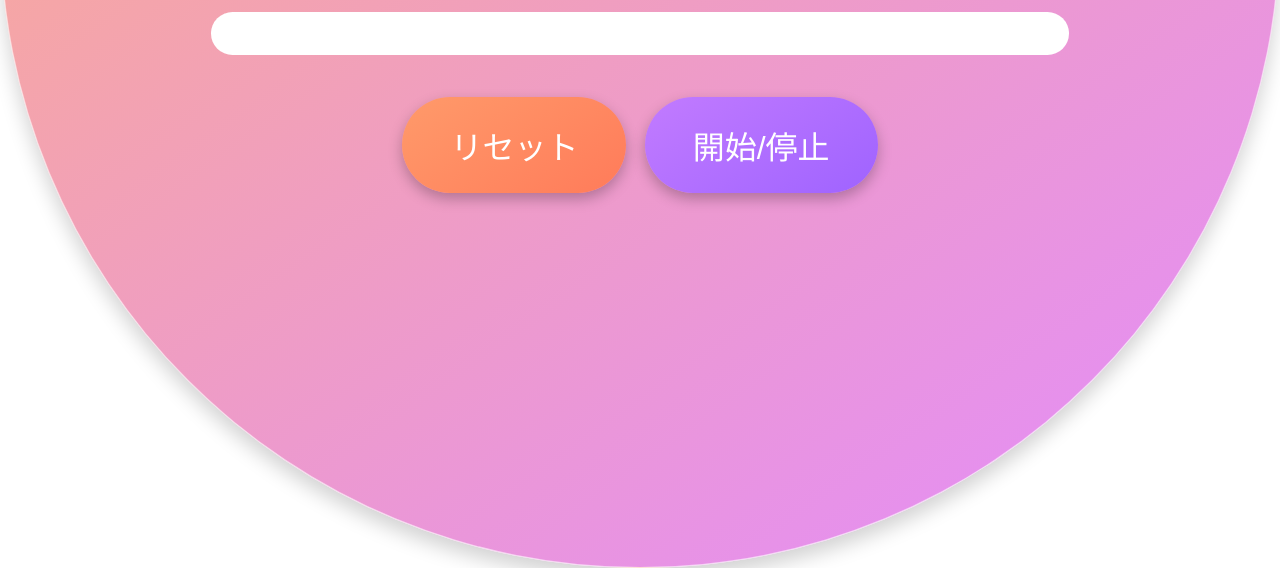
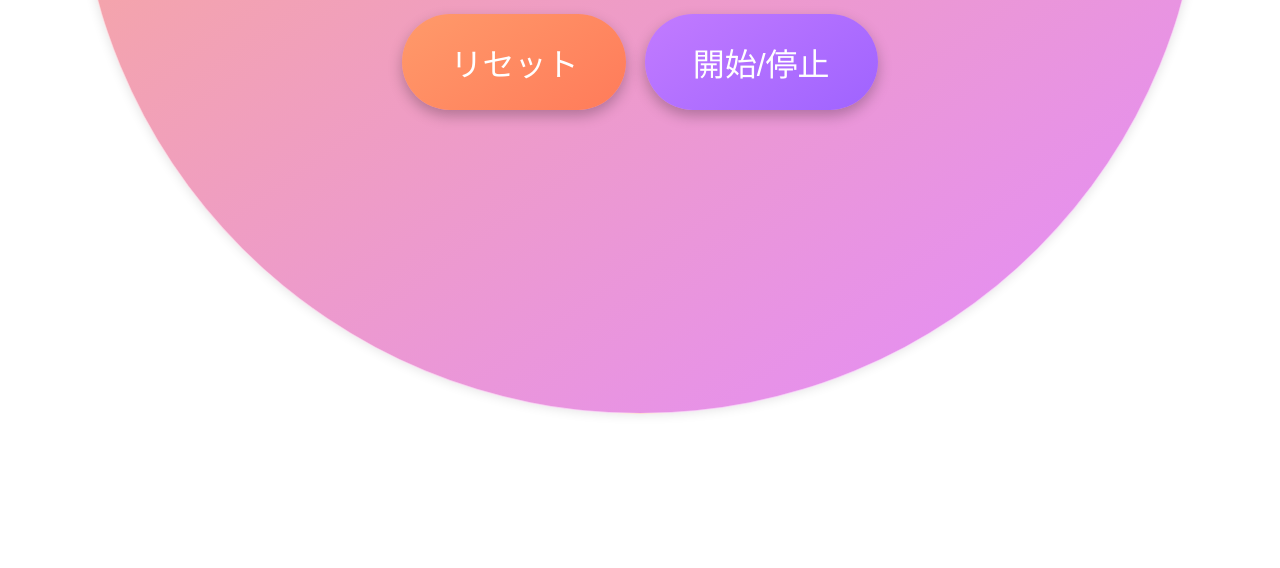
Before and after one commit to AA-ishi/A-timer, a website with bundled scripts: page public/index.html in a window 1280 px wide. Shown: the part 712-1280 px from the top of the page. After the commit the page ends 1126 px from the top, so only its background shows below. Built offline with nearby package versions, Linux system fonts and the light colour scheme.

Commit message:
影修正

```diff
--- a/public/style.css
+++ b/public/style.css
@@ -4,11 +4,13 @@
   --white: #ffffff;
   --glass-bg: rgba(255, 255, 255, 0.18);
   --glass-border: rgba(255, 255, 255, 0.6);
-  --shadow-soft: 0 10px 20px rgba(0, 0, 0, 0.18);
+  --shadow-soft: 0 0 12px rgba(0, 0, 0, 0.12);
+
 }
 
 * {
   box-sizing: border-box;
+  05:00
 }
 
 body {
@@ -29,7 +31,7 @@ body {
 
 .timer-circle {
   aspect-ratio: 1 / 1;
-  width: 100%;
+  width: 88%;
   height: auto;
   border-radius: 50%;
   background: linear-gradient(145deg, var(--grad-start), var(--grad-end));
```
Also changed, not shown: package.json (+9 -6 lines), 1 other file.
